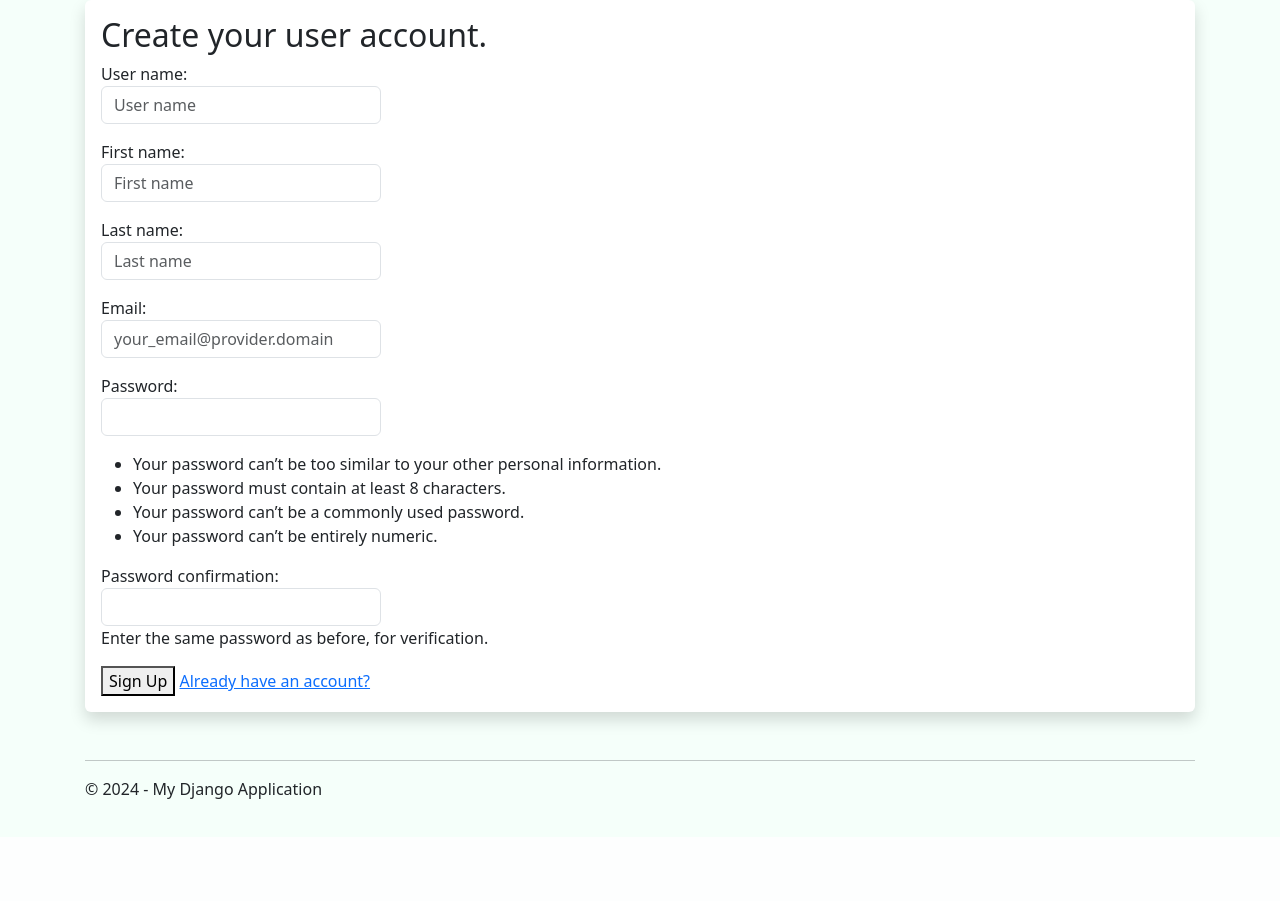
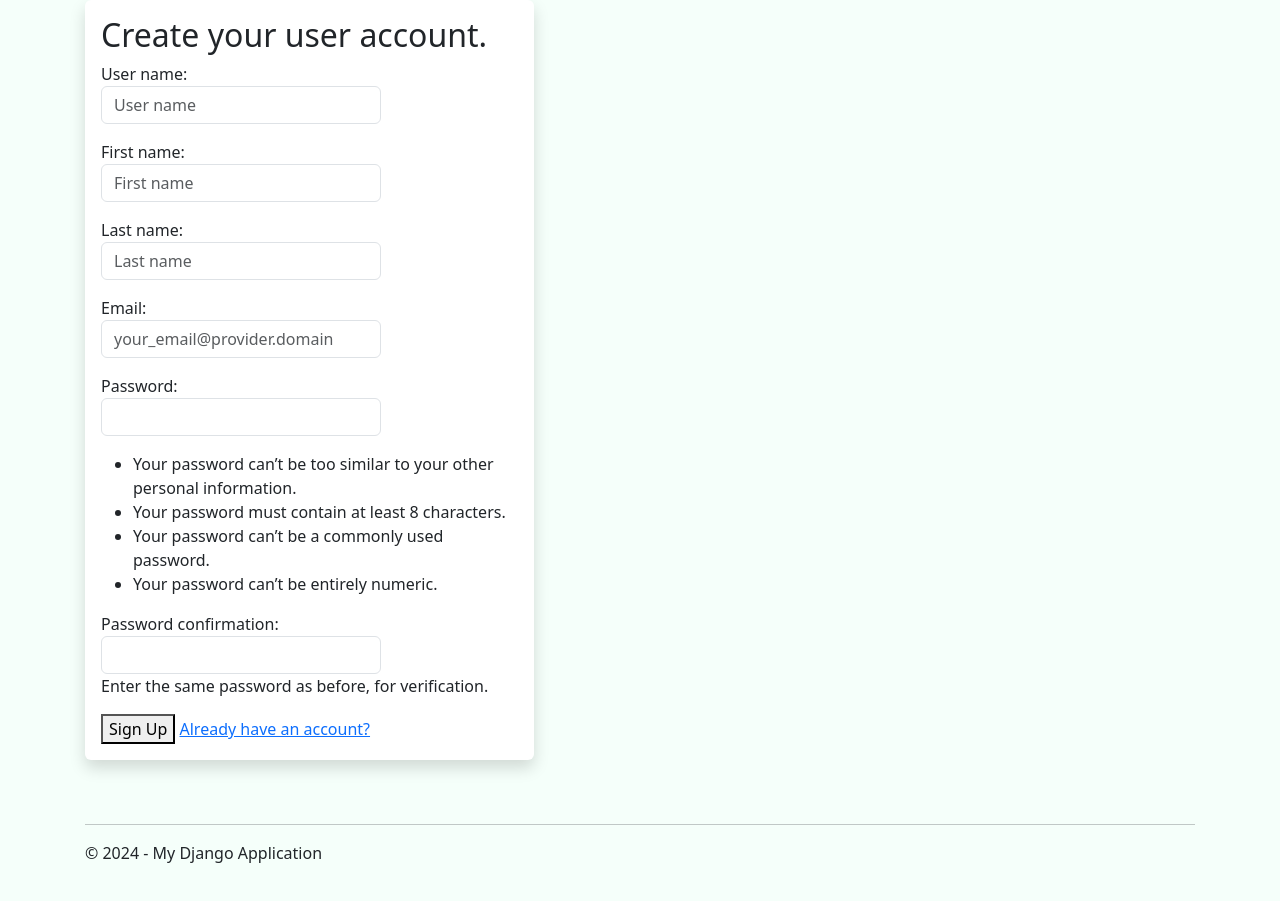
Before and after one commit to s64470/DjangoWebProject-Webplattform, a Django app: page /register_user/ in a window 1280 px wide. Shown: the part 96-997 px from the top of the page. Before the commit the page ends 895 px from the top, so only its background shows below. Run offline with Django 3.2, Linux system fonts and the light colour scheme; some libraries are stand-ins or nearby versions.

Commit message:
register.html box styling.

```diff
--- a/DjangoWebProject-Webplattform/app/templates/app/register.html
+++ b/DjangoWebProject-Webplattform/app/templates/app/register.html
@@ -4,6 +4,8 @@
 {% block title %}Sign Up{% endblock %}
 
 {% block content %}
+<div class="row">
+    <div class="col-md-5">
         <div class="shadow p-3 mb-5 bg-body rounded">
             <h2>{{ title }}</h2>
             <form method="post">
@@ -13,4 +15,6 @@
                 <a href="{% url 'login' %}">Already have an account?</a>
             </form>
         </div>
+    </div>
+</div>
 {% endblock %}
```
Lines whose indentation alone changed are shown as unchanged.
